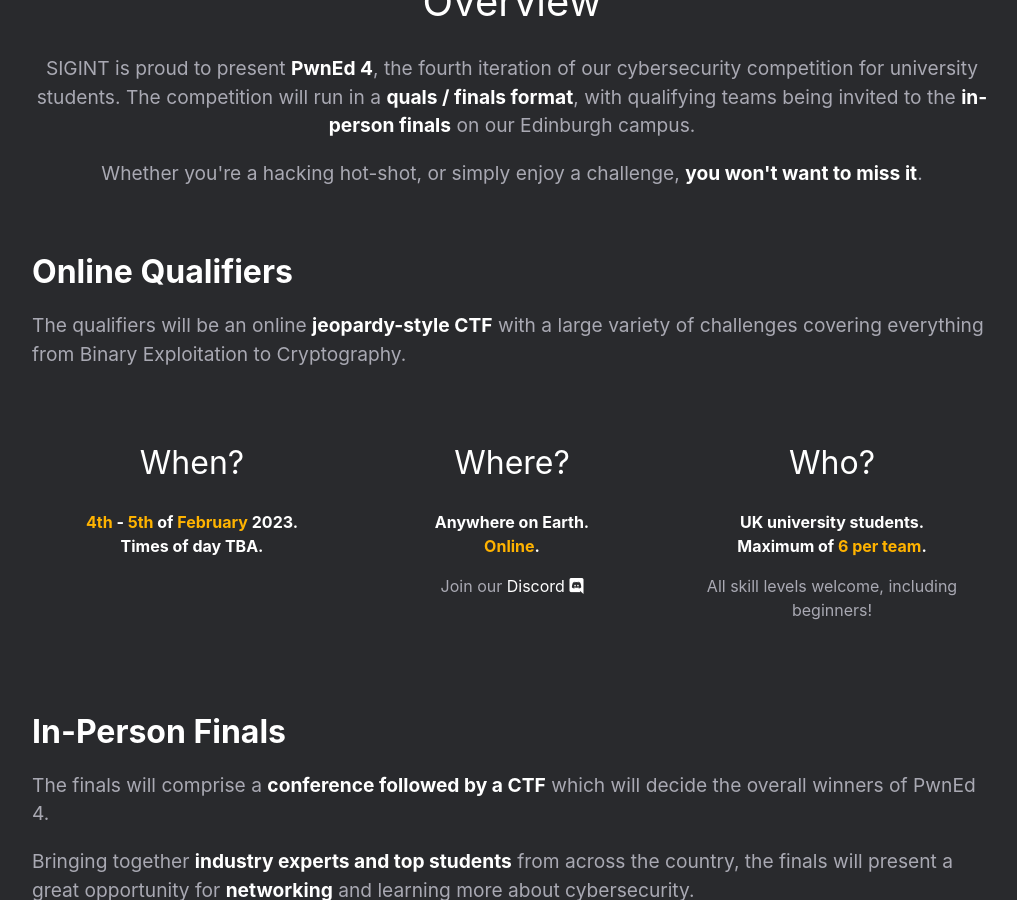
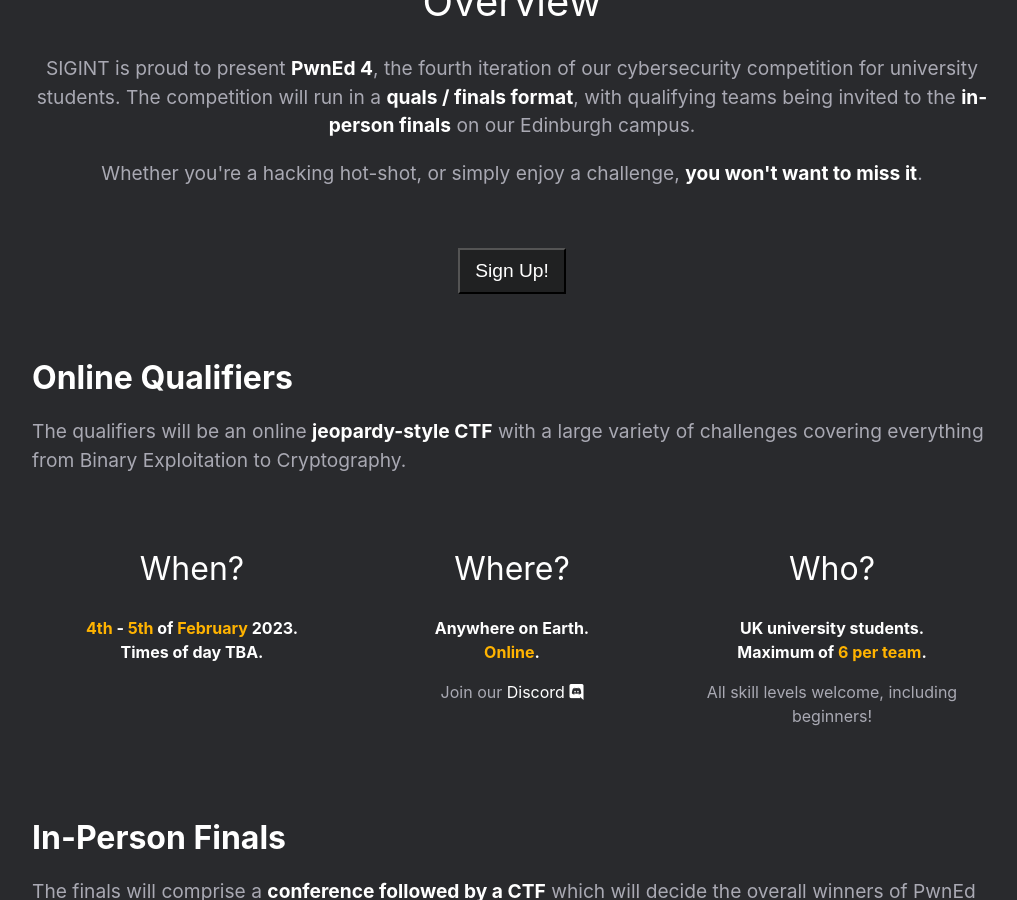
Before and after one commit to compsoc-edinburgh/pwned-site, a Jekyll site: the page built from jekyll/index.html, in a window 1280 px wide and 900 px high, scrolled down 1003 px. Shown: the whole window, without its empty margins (128-1145 px from the left). Built offline with Jekyll 4.4.1, drawn with Linux system fonts in a browser that asks for light colours; some web fonts are replaced; a script that is not in the unit is left out.

Commit message:
Add registration link

```diff
--- a/jekyll/_includes/about.html
+++ b/jekyll/_includes/about.html
@@ -10,6 +10,11 @@
     Whether you're a hacking hot-shot, or simply enjoy a challenge, <b>you won't want to miss it</b>.
   </p>
 </div>
+
+<div class="user-details" style="margin-top:60px;">
+  <button type="button"><a href="https://forms.gle/g7EuzSjwXn7d6SQm9" target="_blank">Sign Up!</a></button>
+</div>
+
 
 <h2 style="margin-bottom: 0px">Online Qualifiers</h2>
 <p style="margin-bottom: 0px">
```
